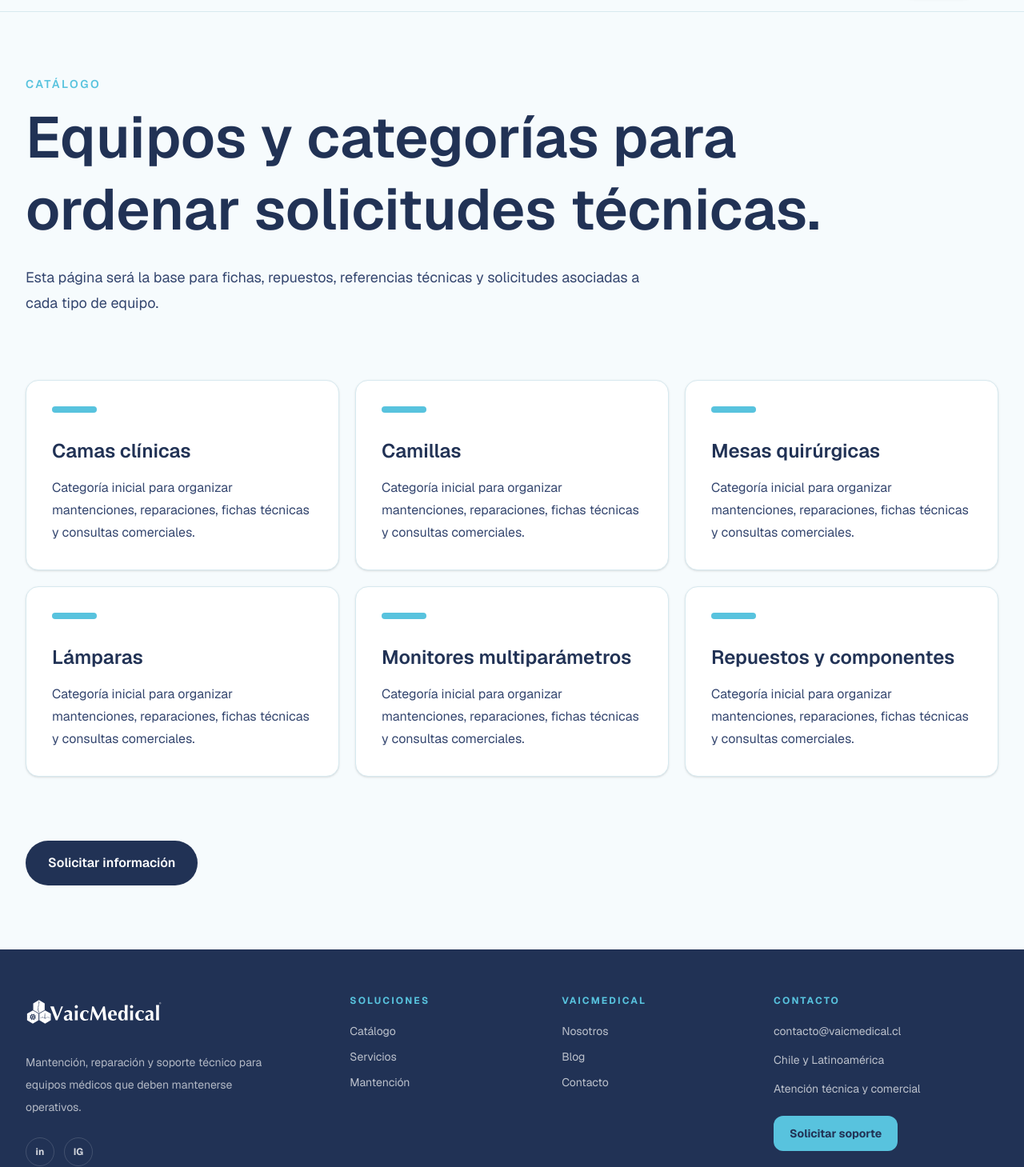
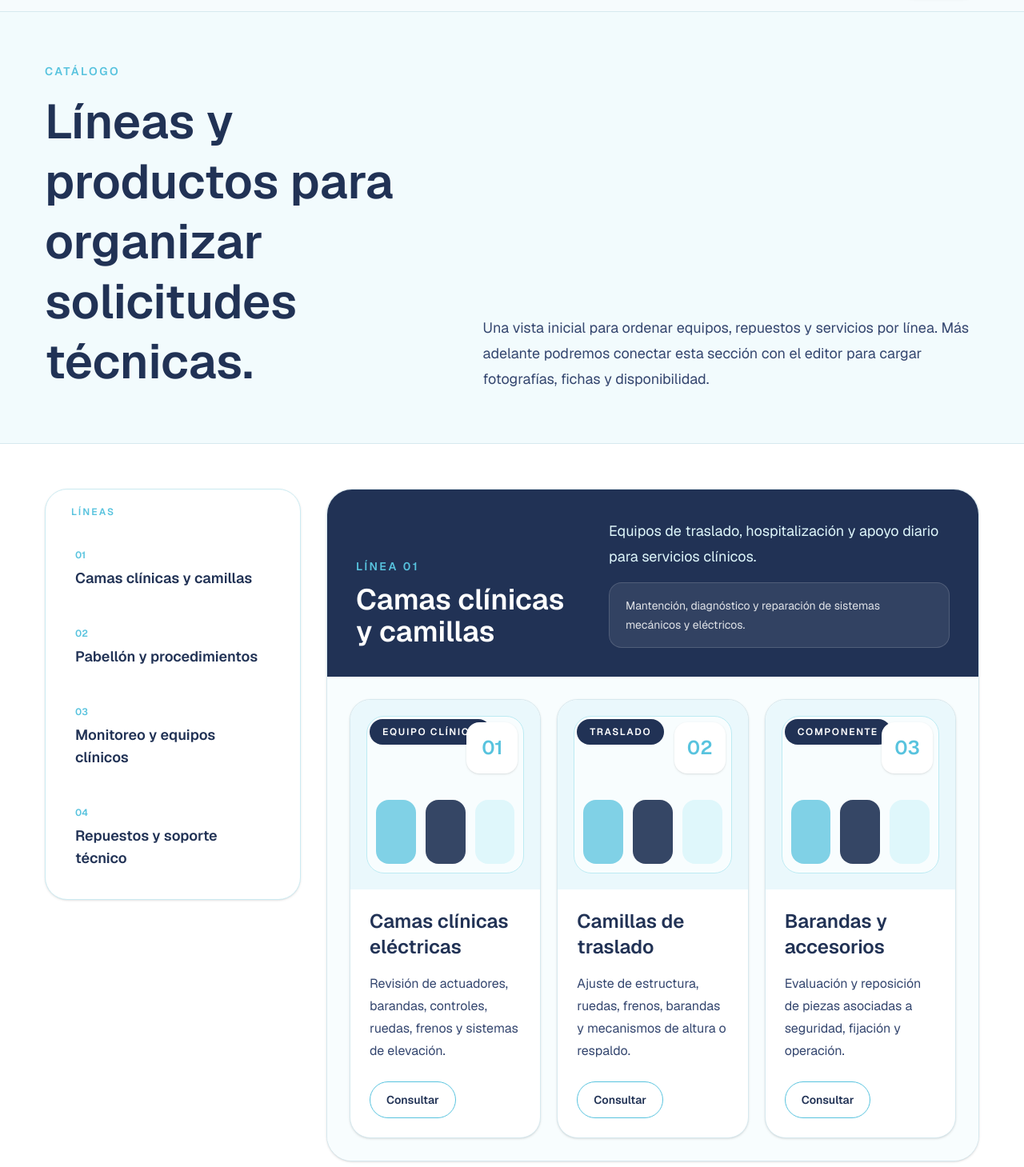
Before and after one commit to marceloparra1234-afk/vaicmedical-web, a Next.js app: page /catalogo in a window 1280 px wide. Shown: the part 58-1517 px from the top of the page at 80% size. Built offline with nearby package versions, Linux system fonts and the light colour scheme.

Commit message:
Update catalog lines and products

```diff
--- a/app/catalogo/page.tsx
+++ b/app/catalogo/page.tsx
@@ -1,53 +1,228 @@
 import Link from "next/link";
 
-const categories = [
-  "Camas clínicas",
-  "Camillas",
-  "Mesas quirúrgicas",
-  "Lámparas",
-  "Monitores multiparámetros",
-  "Repuestos y componentes",
+const catalogLines = [
+  {
+    id: "camas-camillas",
+    name: "Camas clínicas y camillas",
+    description:
+      "Equipos de traslado, hospitalización y apoyo diario para servicios clínicos.",
+    summary: "Mantención, diagnóstico y reparación de sistemas mecánicos y eléctricos.",
+    products: [
+      {
+        name: "Camas clínicas eléctricas",
+        type: "Equipo clínico",
+        description:
+          "Revisión de actuadores, barandas, controles, ruedas, frenos y sistemas de elevación.",
+      },
+      {
+        name: "Camillas de traslado",
+        type: "Traslado",
+        description:
+          "Ajuste de estructura, ruedas, frenos, barandas y mecanismos de altura o respaldo.",
+      },
+      {
+        name: "Barandas y accesorios",
+        type: "Componente",
+        description:
+          "Evaluación y reposición de piezas asociadas a seguridad, fijación y operación.",
+      },
+    ],
+  },
+  {
+    id: "pabellon-procedimientos",
+    name: "Pabellón y procedimientos",
+    description:
+      "Soporte técnico para equipos usados en pabellones, unidades críticas y salas de procedimiento.",
+    summary: "Trabajo técnico sobre equipos que requieren continuidad, precisión y seguridad.",
+    products: [
+      {
+        name: "Mesas quirúrgicas",
+        type: "Pabellón",
+        description:
+          "Diagnóstico de movimientos, controles, columnas, bases, frenos y módulos de operación.",
+      },
+      {
+        name: "Lámparas quirúrgicas",
+        type: "Iluminación",
+        description:
+          "Revisión de brazos, cabezales, intensidad lumínica, alimentación y conexiones.",
+      },
+      {
+        name: "Brazos y soportes",
+        type: "Accesorio",
+        description:
+          "Ajuste de articulaciones, fijaciones, estabilidad y funcionamiento de componentes móviles.",
+      },
+    ],
+  },
+  {
+    id: "monitoreo-equipos",
+    name: "Monitoreo y equipos clínicos",
+    description:
+      "Revisión técnica de equipos de apoyo clínico, monitoreo y continuidad asistencial.",
+    summary: "Inspección, evaluación funcional y reparación según condiciones de uso.",
+    products: [
+      {
+        name: "Monitores multiparámetros",
+        type: "Monitoreo",
+        description:
+          "Evaluación de funcionamiento, conectores, módulos, alarmas, fuentes y accesorios.",
+      },
+      {
+        name: "Cables y sensores",
+        type: "Accesorio",
+        description:
+          "Revisión de continuidad, conectividad, desgaste físico y compatibilidad operativa.",
+      },
+      {
+        name: "Fuentes y módulos",
+        type: "Componente",
+        description:
+          "Diagnóstico de alimentación, módulos internos y fallas asociadas a operación.",
+      },
+    ],
+  },
+  {
+    id: "repuestos-soporte",
+    name: "Repuestos y soporte técnico",
+    description:
+      "Componentes y apoyo técnico para extender la vida útil de equipos médicos esenciales.",
+    summary: "Gestión de repuestos, informes técnicos y recomendaciones de continuidad.",
+    products: [
+      {
+        name: "Actuadores y motores",
+        type: "Repuesto",
+        description:
+          "Componentes para sistemas de elevación, respaldo, inclinación y ajuste de equipos.",
+      },
+      {
+        name: "Controles y botoneras",
+        type: "Control",
+        description:
+          "Revisión o reposición de mandos, placas, cables y puntos de operación del usuario.",
+      },
+      {
+        name: "Ruedas y frenos",
+        type: "Movilidad",
+        description:
+          "Componentes para traslado seguro, bloqueo, estabilidad y maniobrabilidad.",
+      },
+    ],
+  },
 ];
 
 export default function CatalogoPage() {
   return (
-    <main>
-      <section className="mx-auto max-w-7xl px-5 py-20 sm:px-8">
+    <main className="bg-white">
+      <section className="border-b border-[#d7e9ef] bg-[#f2fbfd]">
+        <div className="mx-auto grid max-w-[1500px] gap-10 px-6 py-16 sm:px-10 lg:grid-cols-[0.9fr_1.1fr] lg:items-end lg:px-14">
+          <div>
             <p className="text-sm font-semibold uppercase tracking-[0.18em] text-[#58c3de]">
               Catálogo
             </p>
-        <h1 className="mt-3 max-w-5xl text-6xl font-semibold leading-tight sm:text-7xl">
-          Equipos y categorías para ordenar solicitudes técnicas.
+            <h1 className="mt-4 max-w-4xl text-5xl font-semibold leading-tight text-[#213255] sm:text-6xl">
+              Líneas y productos para organizar solicitudes técnicas.
             </h1>
-        <p className="mt-6 max-w-3xl text-lg leading-8 text-[#34466f]">
-          Esta página será la base para fichas, repuestos, referencias técnicas
-          y solicitudes asociadas a cada tipo de equipo.
+          </div>
+          <p className="max-w-3xl text-lg leading-8 text-[#34466f] lg:justify-self-end">
+            Una vista inicial para ordenar equipos, repuestos y servicios por
+            línea. Más adelante podremos conectar esta sección con el editor
+            para cargar fotografías, fichas y disponibilidad.
           </p>
+        </div>
       </section>
 
-      <section className="mx-auto grid max-w-7xl gap-5 px-5 pb-20 sm:px-8 md:grid-cols-2 lg:grid-cols-3">
-        {categories.map((item) => (
+      <section className="mx-auto grid max-w-[1500px] gap-8 px-6 py-14 sm:px-10 lg:grid-cols-[320px_1fr] lg:px-14">
+        <aside className="lg:sticky lg:top-28 lg:self-start">
+          <div className="rounded-[28px] border border-[#ccebf2] bg-white p-5 shadow-sm">
+            <p className="px-3 text-xs font-semibold uppercase tracking-[0.18em] text-[#58c3de]">
+              Líneas
+            </p>
+            <nav className="mt-4 grid gap-2">
+              {catalogLines.map((line, index) => (
+                <a
+                  className="group rounded-2xl border border-transparent px-4 py-4 transition hover:border-[#b9e7f1] hover:bg-[#eef9fc]"
+                  href={`#${line.id}`}
+                  key={line.id}
+                >
+                  <span className="text-xs font-semibold text-[#58c3de]">
+                    {String(index + 1).padStart(2, "0")}
+                  </span>
+                  <span className="mt-1 block text-lg font-semibold text-[#213255]">
+                    {line.name}
+                  </span>
+                </a>
+              ))}
+            </nav>
+          </div>
+        </aside>
+
+        <div className="grid gap-10">
+          {catalogLines.map((line, lineIndex) => (
+            <section
+              className="scroll-mt-28 overflow-hidden rounded-[32px] border border-[#d7e9ef] bg-white shadow-sm"
+              id={line.id}
+              key={line.id}
+            >
+              <div className="grid gap-8 bg-[#213255] p-7 text-white sm:p-9 lg:grid-cols-[0.8fr_1.2fr] lg:items-end">
+                <div>
+                  <p className="text-sm font-semibold uppercase tracking-[0.18em] text-[#58c3de]">
+                    Línea {String(lineIndex + 1).padStart(2, "0")}
+                  </p>
+                  <h2 className="mt-3 text-3xl font-semibold sm:text-4xl">
+                    {line.name}
+                  </h2>
+                </div>
+                <div>
+                  <p className="text-lg leading-8 text-[#dff7fb]">
+                    {line.description}
+                  </p>
+                  <p className="mt-4 rounded-2xl border border-white/15 bg-white/8 px-5 py-4 text-sm leading-6 text-white/85">
+                    {line.summary}
+                  </p>
+                </div>
+              </div>
+
+              <div className="grid gap-5 bg-[#f8fdfe] p-5 sm:p-7 lg:grid-cols-3">
+                {line.products.map((product, productIndex) => (
                   <article
-            className="rounded-2xl border border-[#d7e9ef] bg-white p-8 shadow-sm"
-            key={item}
+                    className="group overflow-hidden rounded-[26px] border border-[#d7e9ef] bg-white shadow-sm transition hover:-translate-y-1 hover:border-[#58c3de] hover:shadow-md"
+                    key={product.name}
                   >
-            <div className="mb-8 h-2 w-14 rounded-full bg-[#58c3de]" />
-            <h2 className="text-2xl font-semibold">{item}</h2>
-            <p className="mt-4 leading-7 text-[#34466f]">
-              Categoría inicial para organizar mantenciones, reparaciones,
-              fichas técnicas y consultas comerciales.
+                    <div className="relative aspect-square bg-[#eaf8fc]">
+                      <div className="absolute inset-5 rounded-[22px] border border-[#bdebf3] bg-white/70" />
+                      <div className="absolute left-6 top-6 rounded-full bg-[#213255] px-4 py-2 text-xs font-semibold uppercase tracking-[0.14em] text-white">
+                        {product.type}
+                      </div>
+                      <div className="absolute inset-x-8 bottom-8 grid grid-cols-3 gap-3">
+                        <span className="h-20 rounded-2xl bg-[#58c3de]/75" />
+                        <span className="h-20 rounded-2xl bg-[#213255]/90" />
+                        <span className="h-20 rounded-2xl bg-[#dff7fb]" />
+                      </div>
+                      <div className="absolute right-7 top-7 flex h-16 w-16 items-center justify-center rounded-2xl bg-white text-2xl font-semibold text-[#58c3de] shadow-sm">
+                        {String(productIndex + 1).padStart(2, "0")}
+                      </div>
+                    </div>
+                    <div className="p-6">
+                      <h3 className="text-2xl font-semibold text-[#213255]">
+                        {product.name}
+                      </h3>
+                      <p className="mt-4 min-h-24 leading-7 text-[#34466f]">
+                        {product.description}
                       </p>
+                      <Link
+                        className="mt-6 inline-flex rounded-full border border-[#58c3de] px-5 py-3 text-sm font-semibold text-[#213255] transition hover:bg-[#58c3de] hover:text-white"
+                        href="/contacto"
+                      >
+                        Consultar
+                      </Link>
+                    </div>
                   </article>
                 ))}
+              </div>
             </section>
-
-      <section className="mx-auto max-w-7xl px-5 pb-20 sm:px-8">
-        <Link
-          className="inline-flex rounded-full bg-[#213255] px-7 py-4 font-semibold text-white transition hover:bg-[#34466f]"
-          href="/contacto"
-        >
-          Solicitar información
-        </Link>
+          ))}
+        </div>
       </section>
     </main>
   );
```
Lines whose indentation alone changed are shown as unchanged.
